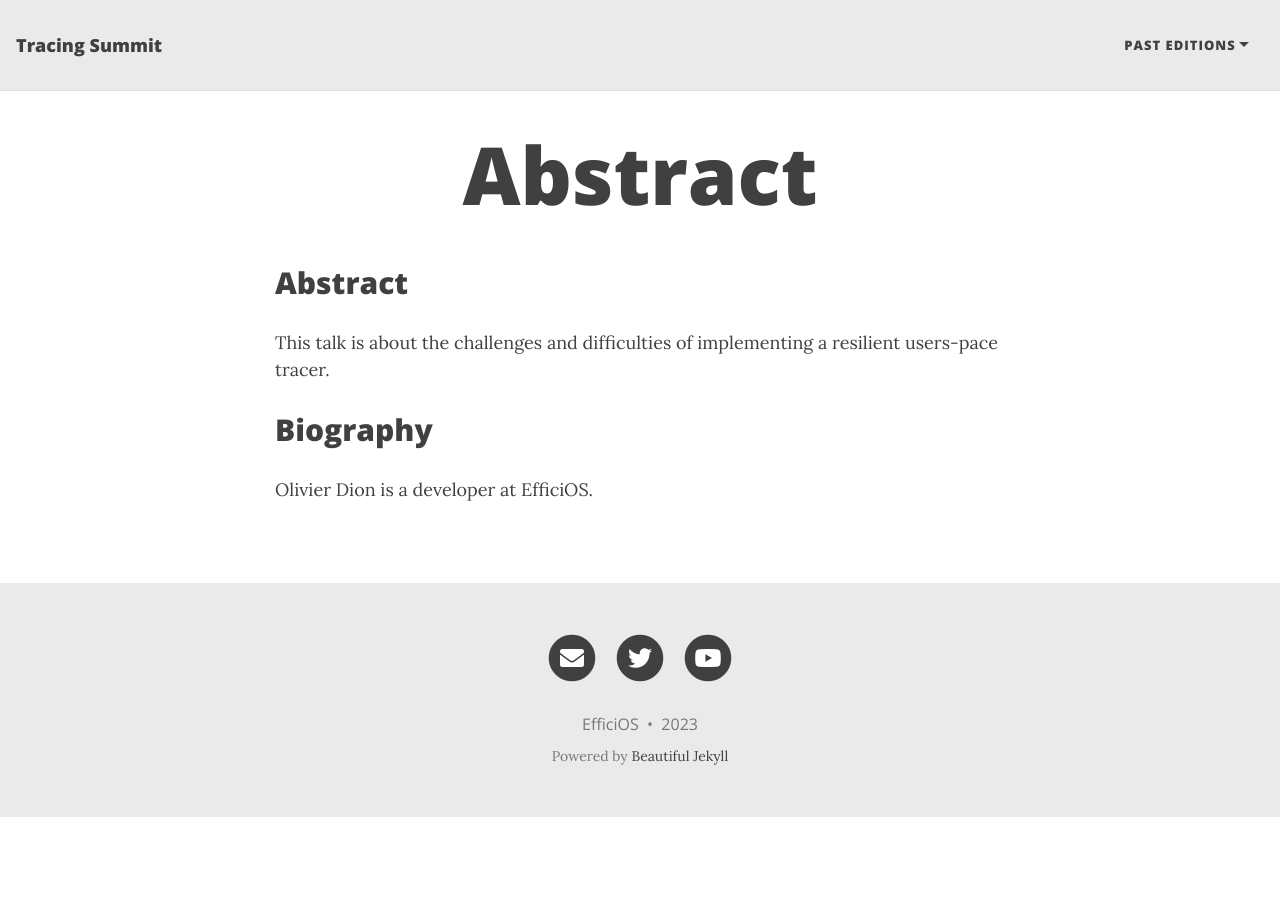
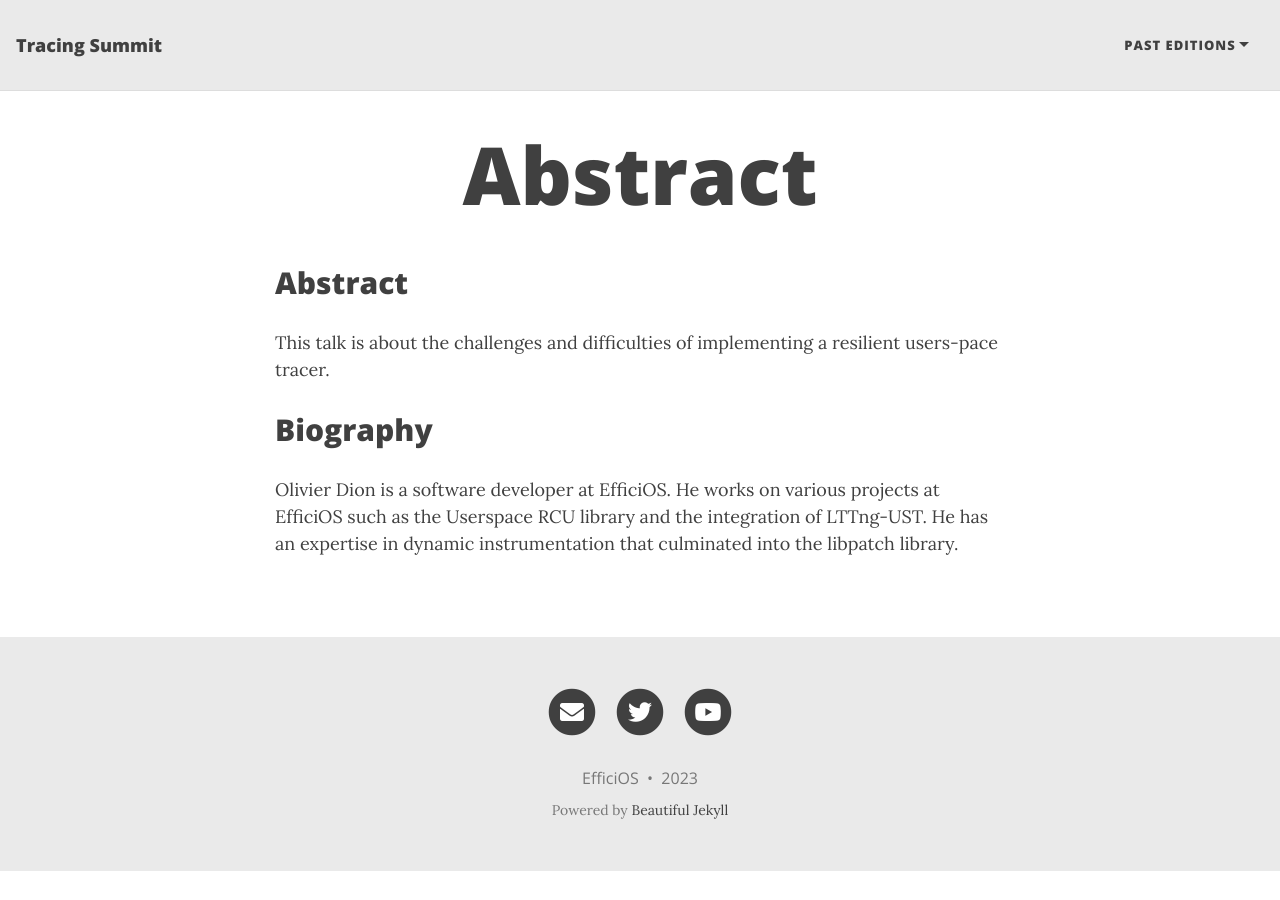
Before and after one commit to tracingsummit/tracingsummit.github.io, a Jekyll site: the page built from ts/2023/lttng.md, in a window 1280 px wide. Built offline with Jekyll 4.4.1, drawn with Linux system fonts in a browser that asks for light colours; nearby versions of some CDN libraries; our own code applies the rules of GitHub Pages for plain Markdown files.

Commit message:
ts/2023/lttng: Better bio
Signed-off-by: Olivier Dion <odion@efficios.com>

```diff
--- a/ts/2023/lttng.md
+++ b/ts/2023/lttng.md
@@ -10,4 +10,7 @@ users-pace tracer.
 
 ## Biography
 
-Olivier Dion is a developer at EfficiOS.
+Olivier Dion is a software developer at EfficiOS. He works on various projects
+at EfficiOS such as the Userspace RCU library and the integration of
+LTTng-UST. He has an expertise in dynamic instrumentation that culminated into
+the libpatch library.
```
